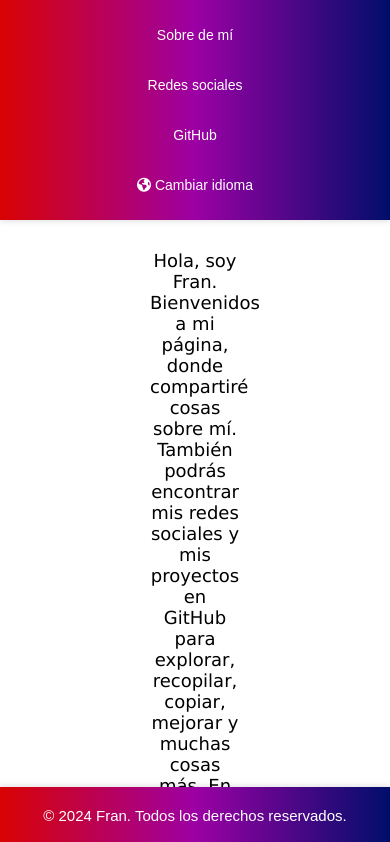
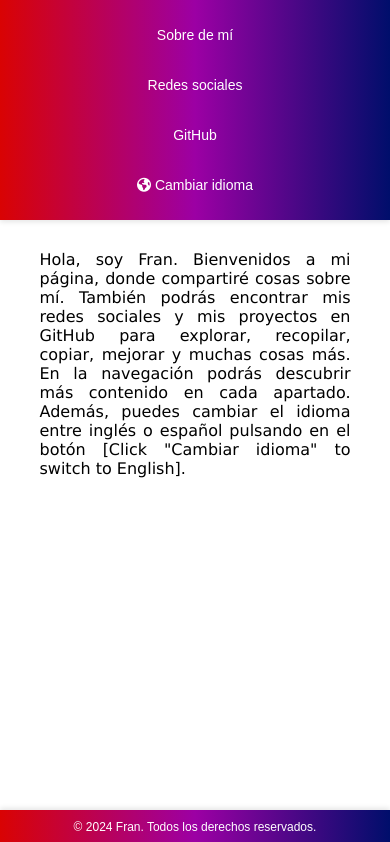
Before and after one commit to FranRodriguezVidal/FranRodriguezVidal.github.io, a plain HTML site: page index.html in a window 390 px wide. Shown: the top 842 px of the page. Drawn offline with Linux system fonts and the light colour scheme.

Commit message:
Add files via upload

```diff
--- a/css/Fran.css
+++ b/css/Fran.css
@@ -50,9 +50,12 @@ body {
     margin-top: 80px; /* Ajustar margen para que no se superponga con el menú */
     margin-bottom: 80px; /* Espacio para evitar superposición con el pie */
     padding: 20px;
+    max-width: 900px; /* Ancho máximo del contenedor */
+    margin-left: auto; /* Centrar horizontalmente */
+    margin-right: auto;
     font-size: 18px;
     font-family: Verdana, Geneva, Tahoma, sans-serif;
-    text-align: center; /* Centrar el texto */
+    text-align: justify; /* Justificar el texto para un mejor aspecto */
 }
 
 /* Pie de página */
@@ -125,15 +128,17 @@ body {
     }
 
     #contenedor {
-        font-size: 18px; /* Reducir el tamaño del texto */
-        padding: 150px;
+        font-size: 16px; /* Reducir el tamaño del texto */
+        padding-top: 150px; /* Reducir padding para pantallas más pequeñas */
+        max-width: 90%; /* Ancho máximo en porcentaje */
         margin-top: 100px; /* Ajustar para evitar superposición */
         margin-bottom: 100px; /* Espacio adicional para pie */
+        text-align: justify; /* Justificar texto */
     }
 
     #pie {
-        font-size: 15px;
-        padding: 20px;
+        font-size: 12px;
+        padding: 10px;
     }
 }
 
@@ -150,14 +155,16 @@ body {
     }
 
     #contenedor {
-        font-size: 18px; /* Reducir el tamaño del texto */
-        padding: 150px;
+        font-size: 16px; /* Reducir el tamaño del texto */
+        padding-top: 150px; /* Reducir padding para pantallas más pequeñas */
+        max-width: 90%; /* Ancho máximo en porcentaje */
         margin-top: 100px; /* Ajustar para evitar superposición */
         margin-bottom: 100px; /* Espacio adicional para pie */
+        text-align: justify; /* Justificar texto */
     }
 
     #pie {
-        font-size: 15px;
-        padding: 20px;
+        font-size: 12px;
+        padding: 10px;
     }
 }
```
